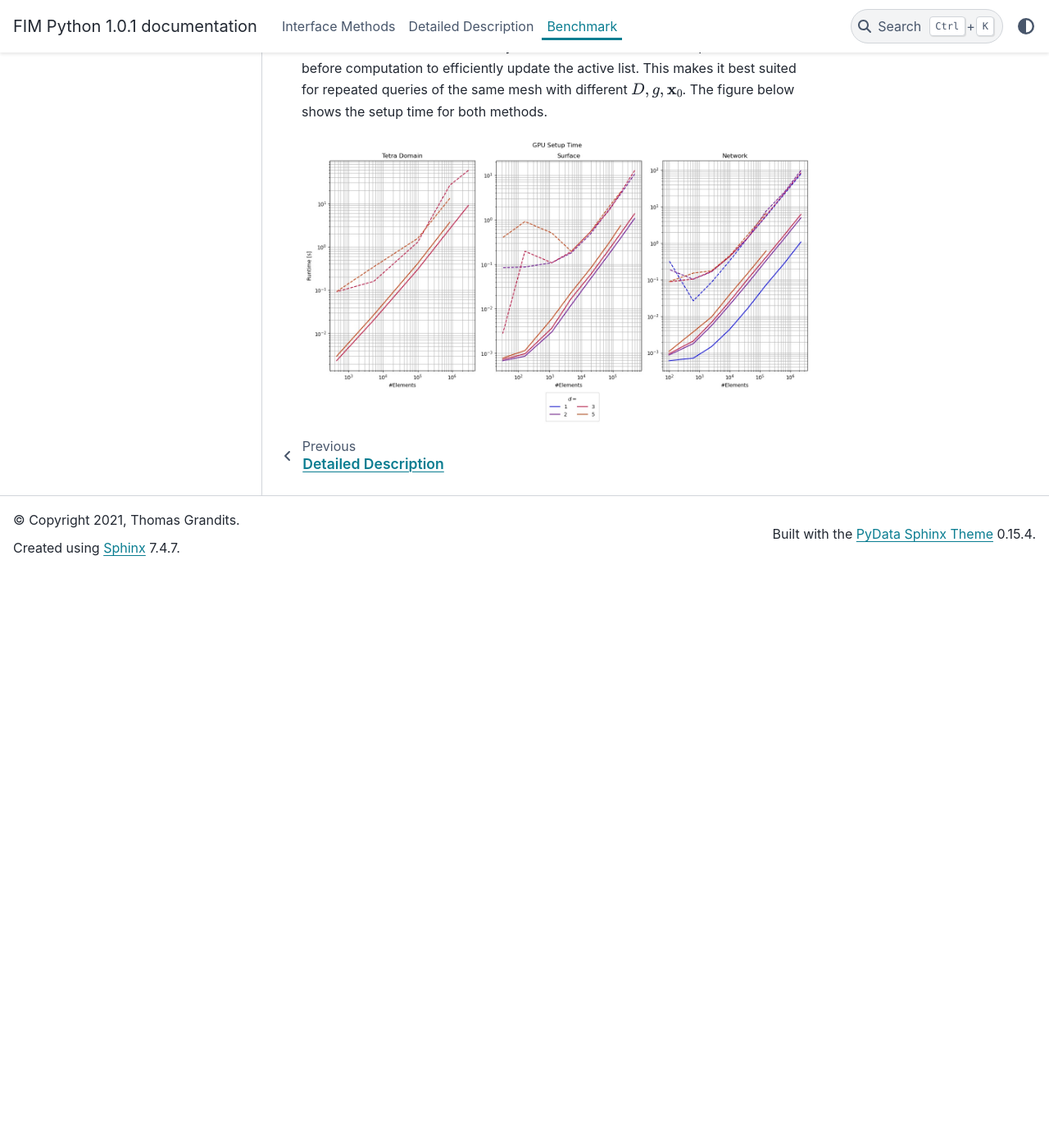
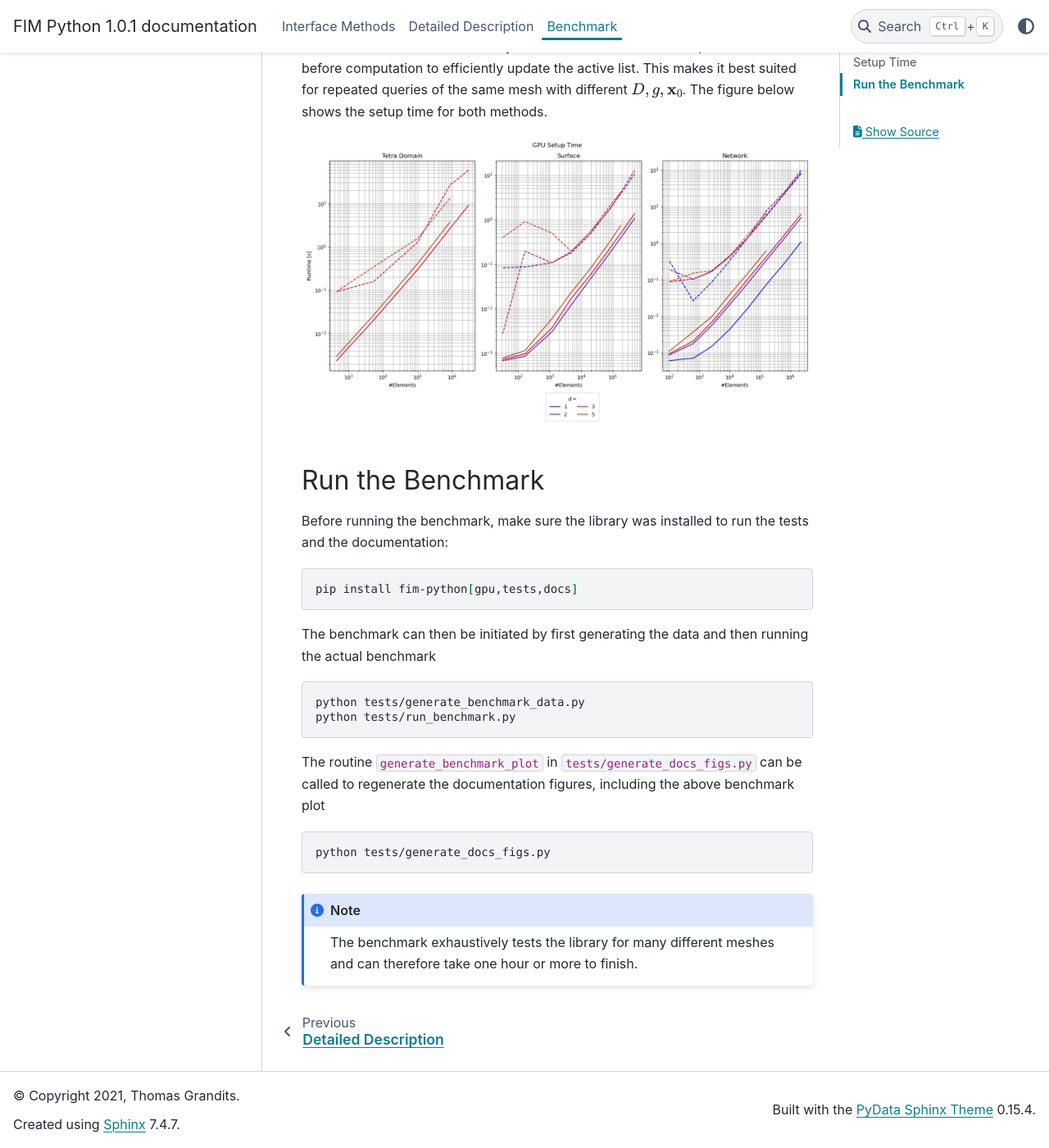
Before and after one commit to thomgrand/fim-python, a Sphinx documentation site: the page built from docs/benchmark.rst, in a window 1280 px wide and 1400 px high, scrolled down 1383 px. Shown: the whole window at 82% size. Built offline with Sphinx 7.4.7 and the PyData theme 0.15.4, drawn with Linux system fonts in a browser that asks for light colours; before the commit the page ends 2080 px from its top, so only the background shows below that.

Commit message:
Updates to the README: - Cython is now listed as a prerequisite - Listed the main interface create_fim_solver - The example is now the same as in the documentation - Steps for reproducing the benchmark are now given
Added a markdown document about contributions to the library.
Updates to the documentation:
- The benchmark page now contains instructions to run the benchmark

Revamped the paper according to the JOSS reviews and added a section "Comparison to other tools" with direct links to the libraries.
Minor updates to the benchmark execution.

```diff
--- a/docs/benchmark.rst
+++ b/docs/benchmark.rst
@@ -31,3 +31,29 @@ The figure below shows the setup time for both methods.
 .. image:: figs/benchmark_gpu_setup.jpg
     :alt: Setup Time GPU
     :align: center
+
+Run the Benchmark
+-------------
+
+Before running the benchmark, make sure the library was installed to run the tests and the documentation:
+
+.. code-block:: bash
+
+    pip install fim-python[gpu,tests,docs]
+
+The benchmark can then be initiated by first generating the data and then running the actual benchmark
+
+.. code-block:: bash
+
+    python tests/generate_benchmark_data.py
+    python tests/run_benchmark.py
+
+The routine ``generate_benchmark_plot`` in ``tests/generate_docs_figs.py`` can be called to regenerate the documentation figures, including the above benchmark plot
+
+.. code-block:: bash
+
+    python tests/generate_docs_figs.py
+
+.. note::
+
+    The benchmark exhaustively tests the library for many different meshes and can therefore take one hour or more to finish.
--- a/docs/example.inc
+++ b/docs/example.inc
@@ -23,6 +23,7 @@
     x0_vals = np.array([0.])
 
     #Create a FIM solver, by default the GPU solver will be called with the active list
+    #Set device='cpu' to run on cpu and use_active_list=false to use Jacobi method
     fim = FIMPY.create_fim_solver(points, elems, D)
     phi = fim.comp_fim(x0, x0_vals)
 
--- a/setup.py
+++ b/setup.py
@@ -54,6 +54,6 @@ setup(name="fim-python",
      extras_require = {
           'gpu': lib_requires_gpu,
           'tests': test_requires_cpu,
-          'docs': ["sphinx", "pydata_sphinx_theme"]
+          'docs': ["sphinx", "pydata_sphinx_theme", "pandas"]
      }
      )
```
Also changed, not shown: CONTRIBUTING.md (added, +37 -0 lines), README.md (+63 -13 lines), paper.md (+10 -16 lines), 2 other files.
